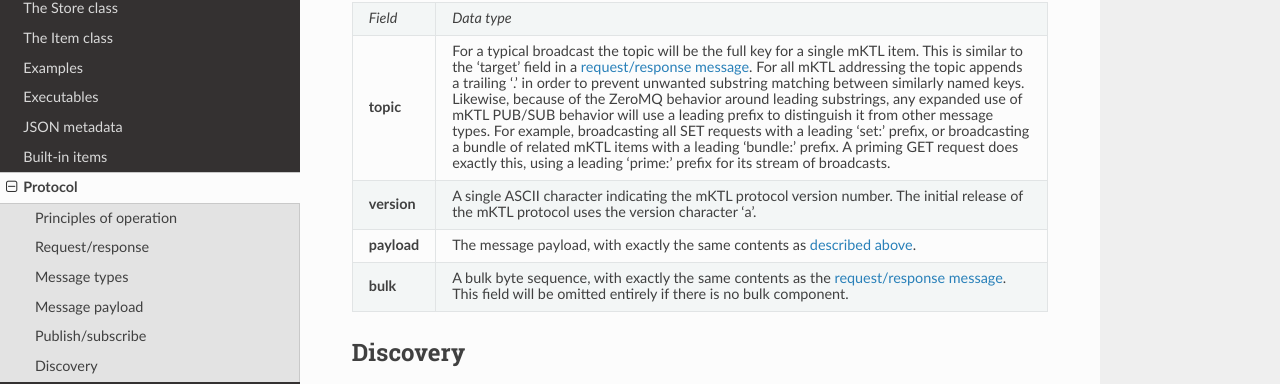
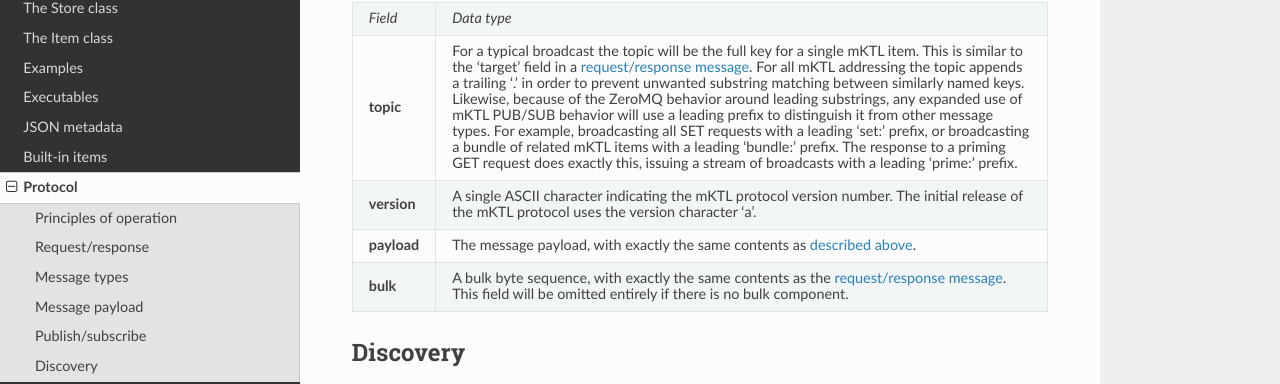
Before and after one commit to KeckObservatory/mKTL, a Sphinx documentation site: the page built from doc/protocol.rst, in a window 1280 px wide and 900 px high, scrolled down 5400 px. Shown: the part 200-584 px from the top of the window. Built offline with Sphinx 7.4.7 and the Read the Docs theme 3.1.0, drawn with Linux system fonts in a browser that asks for light colours.

Commit message:
Reword the 'prime:' topic mention.

```diff
--- a/doc/protocol.rst
+++ b/doc/protocol.rst
@@ -404,8 +404,8 @@ message. The fields are as follows:
       leading prefix to distinguish it from other message types. For example,
       broadcasting all SET requests with a leading 'set:' prefix, or
       broadcasting a bundle of related mKTL items with a leading 'bundle:'
-      prefix. A priming GET request does exactly this, using a leading 'prime:'
-      prefix for its stream of broadcasts.
+      prefix. The response to a priming GET request does exactly this,
+      issuing a stream of broadcasts with a leading 'prime:' prefix.
 
   * - **version**
     - A single ASCII character indicating the mKTL protocol version number.
```
